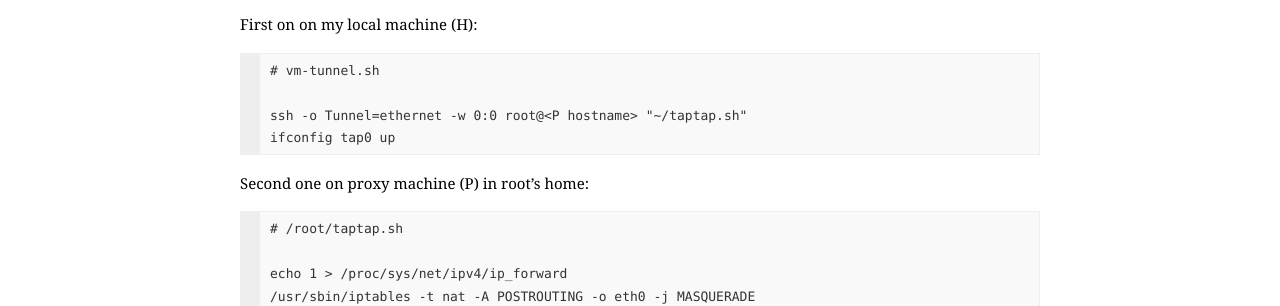
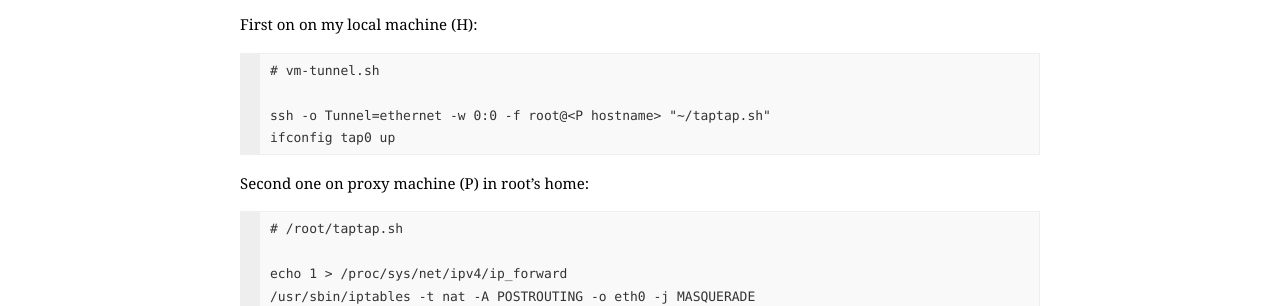
Before and after one commit to ku1ik/homepage, a Jekyll site: the page built from _posts/2011-11-12-tunnel-vm-network-ssh.markdown, in a window 1280 px wide and 900 px high, scrolled down 2668 px. Shown: the part 197-503 px from the top of the window. Built offline with Jekyll 4.4.1, drawn with Linux system fonts in a browser that asks for light colours; nearby versions of some CDN libraries; Markdown is read by kramdown in place of the engine named in the settings; comment, search, counter and statistics services are not loaded.

```diff
--- a/_posts/2011-11-12-tunnel-vm-network-ssh.markdown
+++ b/_posts/2011-11-12-tunnel-vm-network-ssh.markdown
@@ -152,7 +152,7 @@ First on on my local machine (H):
 
     # vm-tunnel.sh
 
-    ssh -o Tunnel=ethernet -w 0:0 root@<P hostname> "~/taptap.sh"
+    ssh -o Tunnel=ethernet -w 0:0 -f root@<P hostname> "~/taptap.sh"
     ifconfig tap0 up
 
 Second one on proxy machine (P) in root's home:
```
